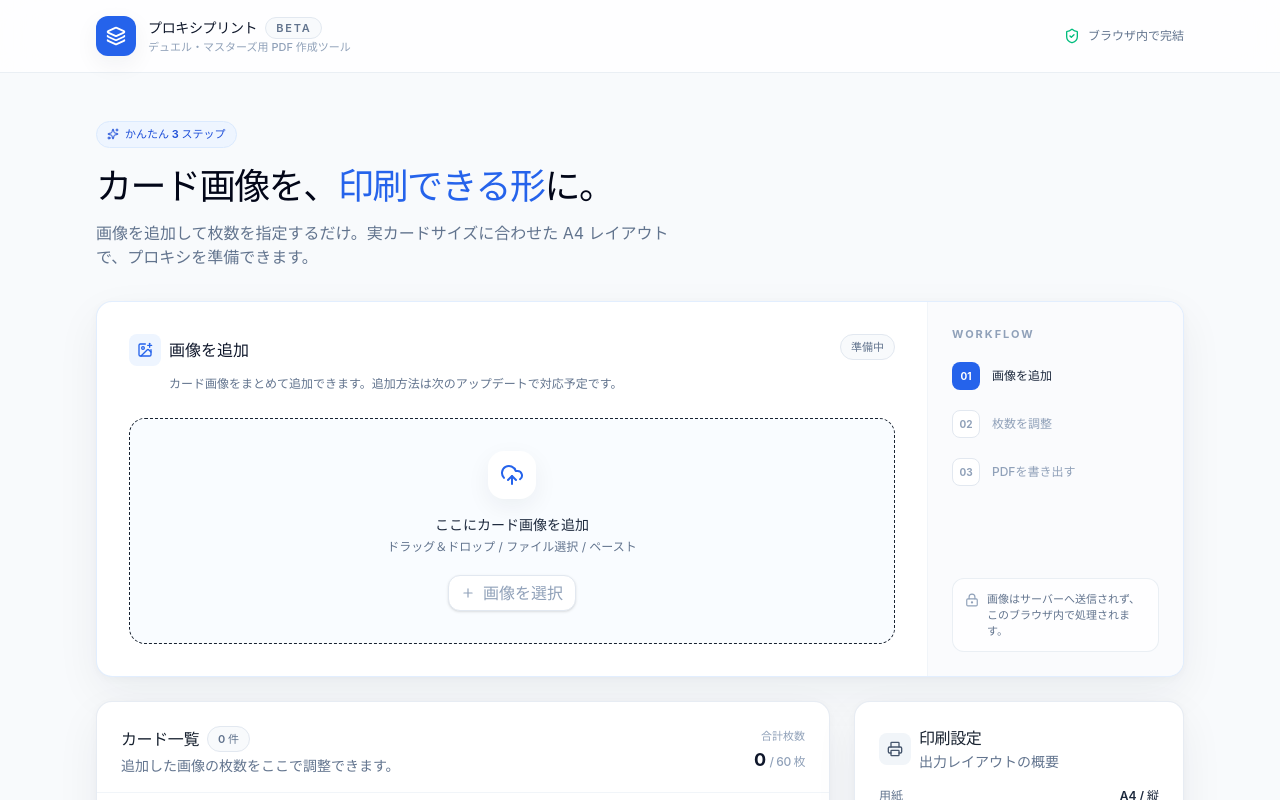
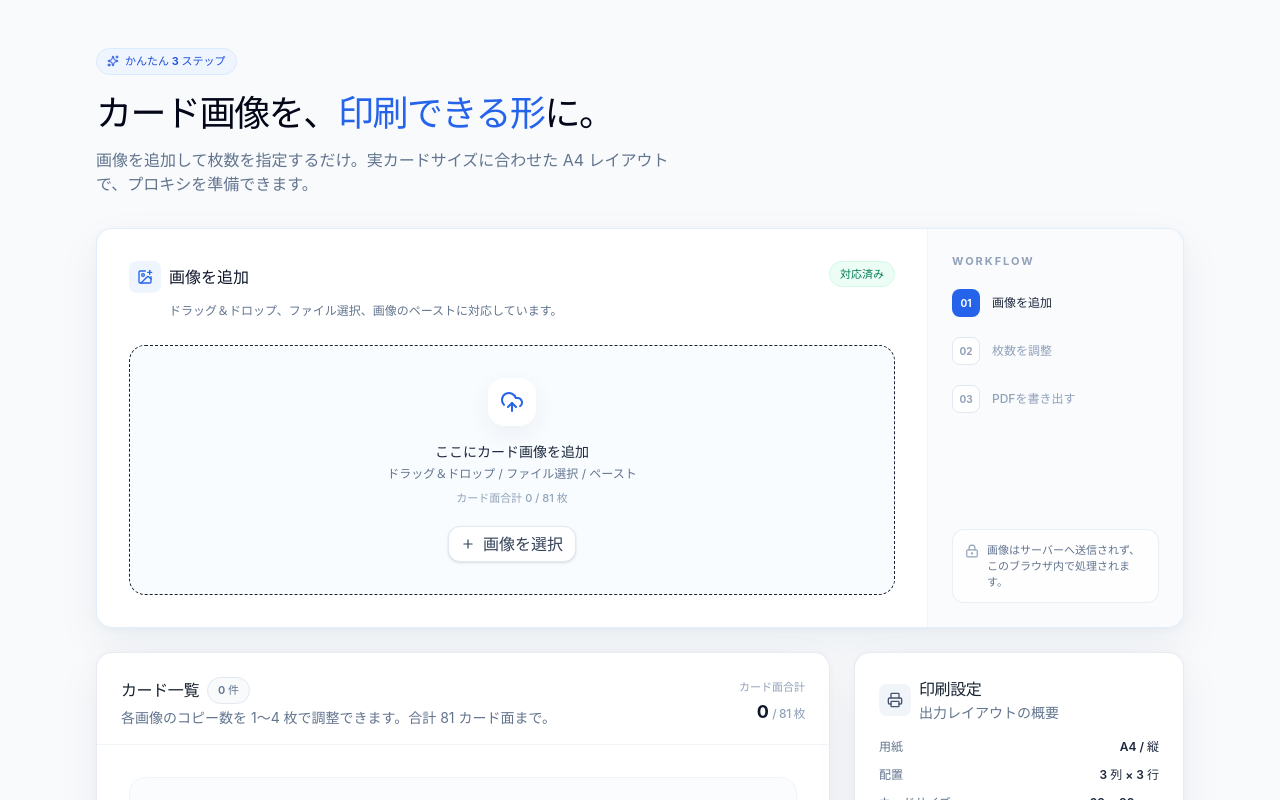
Before and after one commit to RyotaAbe1014/dm-proxy-generator, a React (Vite) app: page / in a window 1280 px wide. Shown: the top 800 px of the page. Built offline with nearby package versions, Linux system fonts and the light colour scheme.

Commit message:
feat: add image intake and copy controls

```diff
--- a/src/App.tsx
+++ b/src/App.tsx
@@ -1,16 +1,16 @@
+import { useEffect, useRef, useState } from "react"
+
 import {
   ArrowUpRight,
   Check,
   FileOutput,
   ImagePlus,
   Info,
-  Layers3,
   LockKeyhole,
   Maximize2,
   Minus,
   Plus,
   Printer,
-  ShieldCheck,
   Sparkles,
   UploadCloud,
 } from "lucide-react"
@@ -20,38 +20,168 @@ import { Button } from "@/components/ui/button"
 import { Card, CardContent, CardDescription, CardFooter, CardHeader, CardTitle } from "@/components/ui/card"
 import { Separator } from "@/components/ui/separator"
 
+type QueuedImage = {
+  id: string
+  name: string
+  previewUrl: string
+  copies: number
+}
+
+type Feedback = {
+  tone: "error" | "success"
+  message: string
+}
+
+const isImageFile = (file: File) => file.type.toLowerCase().startsWith("image/")
+const MAX_CARD_FACES = 81
+
+const getTotalCardFaces = (images: QueuedImage[]) => images.reduce((total, image) => total + image.copies, 0)
+
 function App() {
+  const [images, setImages] = useState<QueuedImage[]>([])
+  const [feedback, setFeedback] = useState<Feedback | null>(null)
+  const [isDragging, setIsDragging] = useState(false)
+  const fileInputRef = useRef<HTMLInputElement>(null)
+  const objectUrlsRef = useRef<Set<string>>(new Set())
+  const nextImageIdRef = useRef(1)
+  const nextClipboardImageNumberRef = useRef(1)
+  const totalCardFaces = getTotalCardFaces(images)
+
+  useEffect(() => {
+    return () => {
+      for (const url of objectUrlsRef.current) {
+        URL.revokeObjectURL(url)
+      }
+      objectUrlsRef.current.clear()
+    }
+  }, [])
+
+  const addImageFiles = (files: File[], source: "file" | "clipboard") => {
+    const imageFiles = files.filter(isImageFile)
+    const rejectedCount = files.length - imageFiles.length
+    const availableCardFaces = MAX_CARD_FACES - totalCardFaces
+    const acceptedImageFiles = imageFiles.slice(0, availableCardFaces)
+    const capacityRejectedCount = imageFiles.length - acceptedImageFiles.length
+
+    if (acceptedImageFiles.length > 0) {
+      const newImages = acceptedImageFiles.map((file) => {
+        const previewUrl = URL.createObjectURL(file)
+        objectUrlsRef.current.add(previewUrl)
+
+        const fileName = file.name.trim()
+        const name =
+          fileName ||
+          (source === "clipboard"
+            ? `クリップボード画像 ${nextClipboardImageNumberRef.current++}`
+            : "名称未設定の画像")
+
+        return {
+          id: `image-${nextImageIdRef.current++}`,
+          name,
+          previewUrl,
+          copies: 1,
+        }
+      })
+
+      setImages((currentImages) => [...currentImages, ...newImages])
+    }
+
+    if (capacityRejectedCount > 0 && acceptedImageFiles.length > 0) {
+      setFeedback({
+        tone: "error",
+        message: `${acceptedImageFiles.length} 件の画像を追加しました。カード面の上限（${MAX_CARD_FACES}枚）のため、${capacityRejectedCount} 件は追加しませんでした。`,
+      })
+    } else if (capacityRejectedCount > 0) {
+      setFeedback({
+        tone: "error",
+        message: `カード面の上限（${MAX_CARD_FACES}枚）に達しているため、画像を追加できません。枚数を減らすと追加できます。`,
+      })
+    } else if (rejectedCount > 0 && acceptedImageFiles.length > 0) {
+      setFeedback({
+        tone: "error",
+        message: `${acceptedImageFiles.length} 件の画像を追加しました。${rejectedCount} 件は画像ファイルではないため追加しませんでした。`,
+      })
+    } else if (rejectedCount > 0) {
+      setFeedback({
+        tone: "error",
+        message: "画像ファイルではないため追加できません。画像を選択してください。",
+      })
+    } else if (acceptedImageFiles.length > 0) {
+      setFeedback({
+        tone: "success",
+        message: `${acceptedImageFiles.length} 件の画像を追加しました。`,
+      })
+    }
+  }
+
+  const handleFileChange = (event: React.ChangeEvent<HTMLInputElement>) => {
+    addImageFiles(Array.from(event.target.files ?? []), "file")
+    event.target.value = ""
+  }
+
+  const handleDrop = (event: React.DragEvent<HTMLDivElement>) => {
+    event.preventDefault()
+    setIsDragging(false)
+    addImageFiles(Array.from(event.dataTransfer.files), "file")
+  }
+
+  const handlePaste = (event: React.ClipboardEvent<HTMLElement>) => {
+    const clipboardItems = Array.from(event.clipboardData.items)
+    const imageFiles = clipboardItems
+      .filter((item) => item.kind === "file" && item.type.toLowerCase().startsWith("image/"))
+      .map((item) => item.getAsFile())
+      .filter((file): file is File => file !== null)
+
+    if (imageFiles.length === 0) {
+      setFeedback({
+        tone: "error",
+        message:
+          clipboardItems.length === 0
+            ? "クリップボードが空です。画像をコピーして貼り付けてください。"
+            : "クリップボードに画像データがありません。画像をコピーして貼り付けてください。",
+      })
+      return
+    }
+
+    event.preventDefault()
+    addImageFiles(imageFiles, "clipboard")
+  }
+
+  const adjustImageCopies = (imageId: string, delta: number) => {
+    const image = images.find((queuedImage) => queuedImage.id === imageId)
+    if (!image) return
+
+    const nextCopies = image.copies + delta
+    if (nextCopies > 4) return
+
+    if (nextCopies > image.copies && totalCardFaces >= MAX_CARD_FACES) {
+      setFeedback({
+        tone: "error",
+        message: `カード面の上限（${MAX_CARD_FACES}枚）に達しているため、枚数を増やせません。`,
+      })
+      return
+    }
+
+    if (nextCopies < 1) {
+      objectUrlsRef.current.delete(image.previewUrl)
+      URL.revokeObjectURL(image.previewUrl)
+      setImages((currentImages) => currentImages.filter((currentImage) => currentImage.id !== imageId))
+      return
+    }
+
+    setImages((currentImages) =>
+      currentImages.map((currentImage) =>
+        currentImage.id === imageId ? { ...currentImage, copies: nextCopies } : currentImage,
+      ),
+    )
+  }
+
   return (
-    <div className="min-h-screen bg-paper text-ink">
+    <div className="min-h-screen bg-paper text-ink" onPaste={handlePaste}>
       <div className="pointer-events-none fixed inset-0 -z-10 overflow-hidden" aria-hidden="true">
         <div className="absolute -left-24 -top-32 h-80 w-80 rounded-full bg-brand-100/50 blur-3xl" />
         <div className="absolute -right-20 top-1/3 h-96 w-96 rounded-full bg-sky-100/50 blur-3xl" />
       </div>
-
-      <header className="border-b border-slate-200/70 bg-white/80 backdrop-blur-xl">
-        <div className="mx-auto flex max-w-6xl items-center justify-between px-5 py-4 sm:px-8">
-          <div className="flex items-center gap-3">
-            <div className="flex h-10 w-10 items-center justify-center rounded-xl bg-brand-600 text-white shadow-soft">
-              <Layers3 className="h-5 w-5" strokeWidth={2.2} />
-            </div>
-            <div>
-              <div className="flex items-center gap-2">
-                <p className="text-sm font-bold tracking-tight text-slate-900">プロキシプリント</p>
-                <Badge variant="muted" className="hidden py-0.5 uppercase tracking-[0.16em] sm:inline-flex">
-                  beta
-                </Badge>
-              </div>
-              <p className="text-[11px] font-medium text-slate-400">デュエル・マスターズ用 PDF 作成ツール</p>
-            </div>
-          </div>
-
-          <div className="flex items-center gap-2 text-xs font-medium text-slate-500">
-            <ShieldCheck className="h-4 w-4 text-emerald-500" />
-            <span className="hidden sm:inline">ブラウザ内で完結</span>
-            <span className="sm:hidden">ローカル処理</span>
-          </div>
-        </div>
-      </header>
 
       <main className="mx-auto max-w-6xl px-5 py-8 sm:px-8 sm:py-12">
         <section className="mb-8 max-w-2xl">
@@ -83,25 +213,75 @@ function App() {
                         </h2>
                       </div>
                       <p className="mt-2 pl-10 text-xs leading-5 text-slate-500">
-                        カード画像をまとめて追加できます。追加方法は次のアップデートで対応予定です。
+                        ドラッグ＆ドロップ、ファイル選択、画像のペーストに対応しています。
                       </p>
                     </div>
-                    <Badge variant="muted" className="shrink-0">
-                      準備中
+                    <Badge variant="success" className="shrink-0">
+                      対応済み
                     </Badge>
                   </div>
 
-                  <div className="relative flex min-h-[180px] flex-col items-center justify-center overflow-hidden rounded-2xl border border-dashed border-brand-200 bg-brand-50/35 px-6 py-8 text-center">
+                  <div
+                    className={`relative flex min-h-[180px] flex-col items-center justify-center overflow-hidden rounded-2xl border border-dashed px-6 py-8 text-center transition-colors ${
+                      isDragging ? "border-brand-500 bg-brand-100/70" : "border-brand-200 bg-brand-50/35"
+                    }`}
+                    onDragEnter={(event) => {
+                      event.preventDefault()
+                      setIsDragging(true)
+                    }}
+                    onDragOver={(event) => {
+                      event.preventDefault()
+                      event.dataTransfer.dropEffect = "copy"
+                    }}
+                    onDragLeave={() => setIsDragging(false)}
+                    onDrop={handleDrop}
+                    role="region"
+                    aria-label="画像のドロップエリア"
+                  >
                     <div className="absolute inset-0 opacity-50 [background-image:radial-gradient(#b8d1ff_0.7px,transparent_0.7px)] [background-size:14px_14px]" />
                     <div className="relative flex h-12 w-12 items-center justify-center rounded-2xl bg-white text-brand-600 shadow-soft">
                       <UploadCloud className="h-6 w-6" />
                     </div>
-                    <p className="relative mt-4 text-sm font-semibold text-slate-800">ここにカード画像を追加</p>
+                    <p className="relative mt-4 text-sm font-semibold text-slate-800">
+                      {isDragging ? "ここにドロップ" : "ここにカード画像を追加"}
+                    </p>
                     <p className="relative mt-1 text-xs text-slate-500">ドラッグ＆ドロップ / ファイル選択 / ペースト</p>
-                    <Button disabled variant="outline" size="sm" className="relative mt-5 bg-white">
+                    <p className="relative mt-2 text-[11px] font-medium text-slate-400">
+                      カード面合計 {totalCardFaces} / {MAX_CARD_FACES} 枚
+                    </p>
+                    <Button
+                      variant="outline"
+                      size="sm"
+                      className="relative mt-5 bg-white"
+                      aria-controls="image-file-input"
+                      onClick={() => fileInputRef.current?.click()}
+                    >
                       <Plus className="h-3.5 w-3.5" />
                       画像を選択
                     </Button>
+                    <input
+                      ref={fileInputRef}
+                      id="image-file-input"
+                      type="file"
+                      accept="image/*"
+                      multiple
+                      className="sr-only"
+                      onChange={handleFileChange}
+                      tabIndex={-1}
+                      aria-label="画像ファイルを選択"
+                    />
+                    {feedback ? (
+                      <p
+                        className={`relative mt-3 text-xs font-medium ${
+                          feedback.tone === "error" ? "text-rose-600" : "text-emerald-700"
+                        }`}
+                        role={feedback.tone === "error" ? "alert" : "status"}
+                        aria-live="polite"
+                        aria-atomic="true"
+                      >
+                        {feedback.message}
+                      </p>
+                    ) : null}
                   </div>
                 </div>
 
@@ -130,20 +310,26 @@ function App() {
               <div>
                 <div className="flex items-center gap-2">
                   <CardTitle className="text-base">カード一覧</CardTitle>
-                  <Badge variant="muted">0 件</Badge>
+                  <Badge variant="muted">{images.length} 件</Badge>
                 </div>
-                <CardDescription className="mt-1">追加した画像の枚数をここで調整できます。</CardDescription>
+                <CardDescription className="mt-1">
+                  各画像のコピー数を 1〜4 枚で調整できます。合計 {MAX_CARD_FACES} カード面まで。
+                </CardDescription>
               </div>
               <div className="text-right">
-                <p className="text-[11px] font-medium text-slate-400">合計枚数</p>
+                <p className="text-[11px] font-medium text-slate-400">カード面合計</p>
                 <p className="mt-0.5 text-lg font-bold tracking-tight text-slate-900">
-                  0 <span className="text-xs font-medium text-slate-400">/ 60 枚</span>
+                  {totalCardFaces} <span className="text-xs font-medium text-slate-400">/ {MAX_CARD_FACES} 枚</span>
                 </p>
               </div>
             </CardHeader>
             <Separator />
             <CardContent className="p-6 sm:p-8">
-              <EmptyQueue />
+              {images.length > 0 ? (
+                <ImageQueue images={images} totalCardFaces={totalCardFaces} onAdjustCopies={adjustImageCopies} />
+              ) : (
+                <EmptyQueue />
+              )}
             </CardContent>
           </Card>
 
@@ -183,7 +369,11 @@ function App() {
                   </div>
                   <div>
                     <p className="text-sm font-semibold">PDF を作成</p>
-                    <p className="mt-1 text-xs leading-5 text-slate-400">画像を 1 枚以上追加すると利用できます。</p>
+                    <p className="mt-1 text-xs leading-5 text-slate-400">
+                      {images.length > 0
+                        ? "次の工程で枚数を調整すると利用できます。"
+                        : "画像を 1 枚以上追加すると利用できます。"}
+                    </p>
                   </div>
                 </div>
                 <Button disabled variant="secondary" size="lg" className="mt-5 w-full bg-white/10 text-slate-500">
@@ -199,7 +389,7 @@ function App() {
           <p>カード画像は端末内でのみ扱われます。</p>
           <p className="flex items-center gap-1.5">
             <Check className="h-3.5 w-3.5 text-emerald-500" />
-            画像追加機能を準備中
+            画像追加機能を利用できます
           </p>
         </footer>
       </main>
@@ -224,6 +414,73 @@ function WorkflowStep({ number, label, active = false }: { number: string; label
   )
 }
 
+function ImageQueue({
+  images,
+  totalCardFaces,
+  onAdjustCopies,
+}: {
+  images: QueuedImage[]
+  totalCardFaces: number
+  onAdjustCopies: (imageId: string, delta: number) => void
+}) {
+  return (
+    <ul className="divide-y divide-slate-100" aria-label="追加した画像の一覧">
+      {images.map((image) => (
+        <li key={image.id} className="flex flex-col gap-4 py-3 first:pt-0 last:pb-0 sm:flex-row sm:items-center">
+          <div className="h-20 w-14 shrink-0 overflow-hidden rounded-lg border border-slate-200 bg-slate-100 shadow-sm">
+            <img
+              src={image.previewUrl}
+              alt={image.name}
+              className="h-full w-full object-cover"
+              loading="lazy"
+              decoding="async"
+            />
+          </div>
+          <div className="min-w-0 flex-1">
+            <p className="truncate text-sm font-semibold text-slate-800" title={image.name}>
+              {image.name}
+            </p>
+            <p className="mt-1 text-xs text-slate-500">端末内で処理される画像プレビュー</p>
+          </div>
+          <div className="flex shrink-0 items-center justify-between gap-3 sm:justify-start">
+            <span id={`${image.id}-copies-label`} className="text-xs font-semibold text-slate-500">
+              コピー数
+            </span>
+            <div
+              className="inline-flex items-center rounded-xl border border-slate-200 bg-white p-1 shadow-sm"
+              role="group"
+              aria-labelledby={`${image.id}-copies-label`}
+            >
+              <Button
+                variant="ghost"
+                size="sm"
+                className="h-8 w-8 rounded-lg p-0"
+                aria-label={`${image.name}のコピー数を1枚減らす（1枚のときは一覧から削除）`}
+                onClick={() => onAdjustCopies(image.id, -1)}
+              >
+                <Minus className="h-3.5 w-3.5" aria-hidden="true" />
+              </Button>
+              <span className="min-w-10 px-2 text-center text-sm font-bold text-slate-800" aria-live="polite">
+                {image.copies} 枚
+              </span>
+              <Button
+                variant="ghost"
+                size="sm"
+                className="h-8 w-8 rounded-lg p-0"
+                aria-label={`${image.name}のコピー数を1枚増やす`}
+                disabled={image.copies >= 4 || totalCardFaces >= MAX_CARD_FACES}
+                onClick={() => onAdjustCopies(image.id, 1)}
+              >
+                <Plus className="h-3.5 w-3.5" aria-hidden="true" />
+              </Button>
+            </div>
+          </div>
+        </li>
+      ))}
+    </ul>
+  )
+}
+
 function EmptyQueue() {
   return (
     <div className="flex min-h-[230px] flex-col items-center justify-center rounded-2xl border border-slate-100 bg-slate-50/50 px-5 py-10 text-center">
@@ -239,7 +496,7 @@ function EmptyQueue() {
       </p>
       <div className="mt-5 flex items-center gap-2 rounded-full border border-slate-200 bg-white px-3 py-1.5 text-[11px] font-medium text-slate-400">
         <Minus className="h-3 w-3" />
-        枚数は 0〜4 枚で調整
+        各画像は 1〜4 枚、合計 81 カード面まで
         <Plus className="h-3 w-3" />
       </div>
     </div>
```
Also changed, not shown: 1 other file (tests, documents, lock files or other folders).
